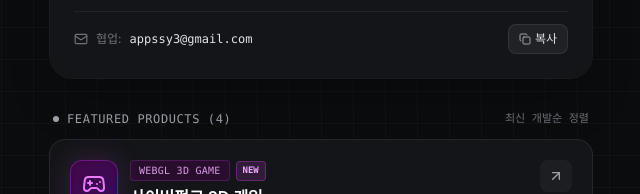
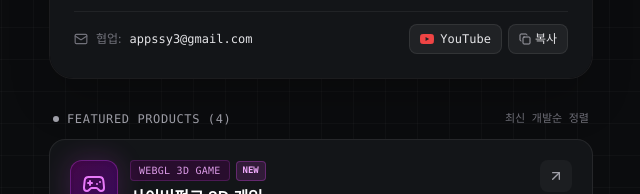
Before and after one commit to appssy3-art/solo-build-studio, a plain HTML site: page hub/index.html in a window 1280 px wide. Shown: the part 453-647 px from the top of the page, 319-959 px from the left. Drawn offline with nearby package versions, Linux system fonts and the light colour scheme; a web font is replaced by a local one.

Commit message:
feat(ui): add subtle dark-tone YouTube button to profile action bar

```diff
--- a/hub/index.html
+++ b/hub/index.html
@@ -185,7 +185,7 @@
           </a>
         </div>
 
-        <!-- Business Email Bar (Clean 1-line on mobile) -->
+        <!-- Business Email & Social Action Bar (Clean 1-line on mobile) -->
         <div class="mt-3.5 pt-3 border-t border-white/[0.06] flex items-center justify-between gap-2 text-xs">
           <div class="flex items-center gap-1.5 sm:gap-2 text-zinc-400 min-w-0">
             <i data-lucide="mail" class="w-3.5 h-3.5 text-zinc-500 shrink-0"></i>
@@ -193,13 +193,32 @@
             <span class="font-mono text-zinc-200 text-[11px] sm:text-xs select-all truncate">appssy3@gmail.com</span>
           </div>
 
+          <!-- Action Buttons: YouTube & Email Copy -->
+          <div class="flex items-center gap-1.5 shrink-0">
+            <!-- YouTube Channel Link (Dark Craft Theme) -->
+            <a
+              href="https://www.youtube.com/@solobuild.studio"
+              target="_blank"
+              rel="noopener noreferrer"
+              class="inline-flex items-center gap-1.5 px-2.5 py-1.5 rounded-lg bg-white/[0.06] hover:bg-red-500/15 hover:border-red-500/30 active:scale-95 text-zinc-200 hover:text-white text-[11px] sm:text-xs font-mono transition border border-white/[0.08] shrink-0 group cursor-pointer"
+              title="솔로빌드 유튜브 채널 바로가기 (@solobuild.studio)"
+            >
+              <svg class="w-3.5 h-3.5 fill-red-500 group-hover:fill-red-400 transition-colors shrink-0" viewBox="0 0 24 24">
+                <path d="M23.498 6.186a3.016 3.016 0 0 0-2.122-2.136C19.505 3.545 12 3.545 12 3.545s-7.505 0-9.377.505A3.017 3.017 0 0 0 .502 6.186C0 8.07 0 12 0 12s0 3.93.502 5.814a3.016 3.016 0 0 0 2.122 2.136c1.871.505 9.376.505 9.376.505s7.505 0 9.377-.505a3.015 3.015 0 0 0 2.122-2.136C24 15.93 24 12 24 12s0-3.93-.502-5.814zM9.545 15.568V8.432L15.818 12l-6.273 3.568z"/>
+              </svg>
+              <span>YouTube</span>
+            </a>
+
+            <!-- Email Copy Button -->
             <button
               onclick="copyEmail()"
               class="inline-flex items-center gap-1 px-2.5 py-1.5 rounded-lg bg-white/[0.06] hover:bg-white/[0.12] active:scale-95 text-zinc-200 text-[11px] sm:text-xs font-mono transition border border-white/[0.08] shrink-0 cursor-pointer"
+              title="이메일 주소 복사"
             >
               <i data-lucide="copy" class="w-3 h-3 text-zinc-400"></i>
               <span>복사</span>
             </button>
+          </div>
         </div>
       </div>
     </div>
```
Also changed, not shown: index.html (+20 -1 lines), 1 other file. Lines whose indentation alone changed are shown as unchanged.
